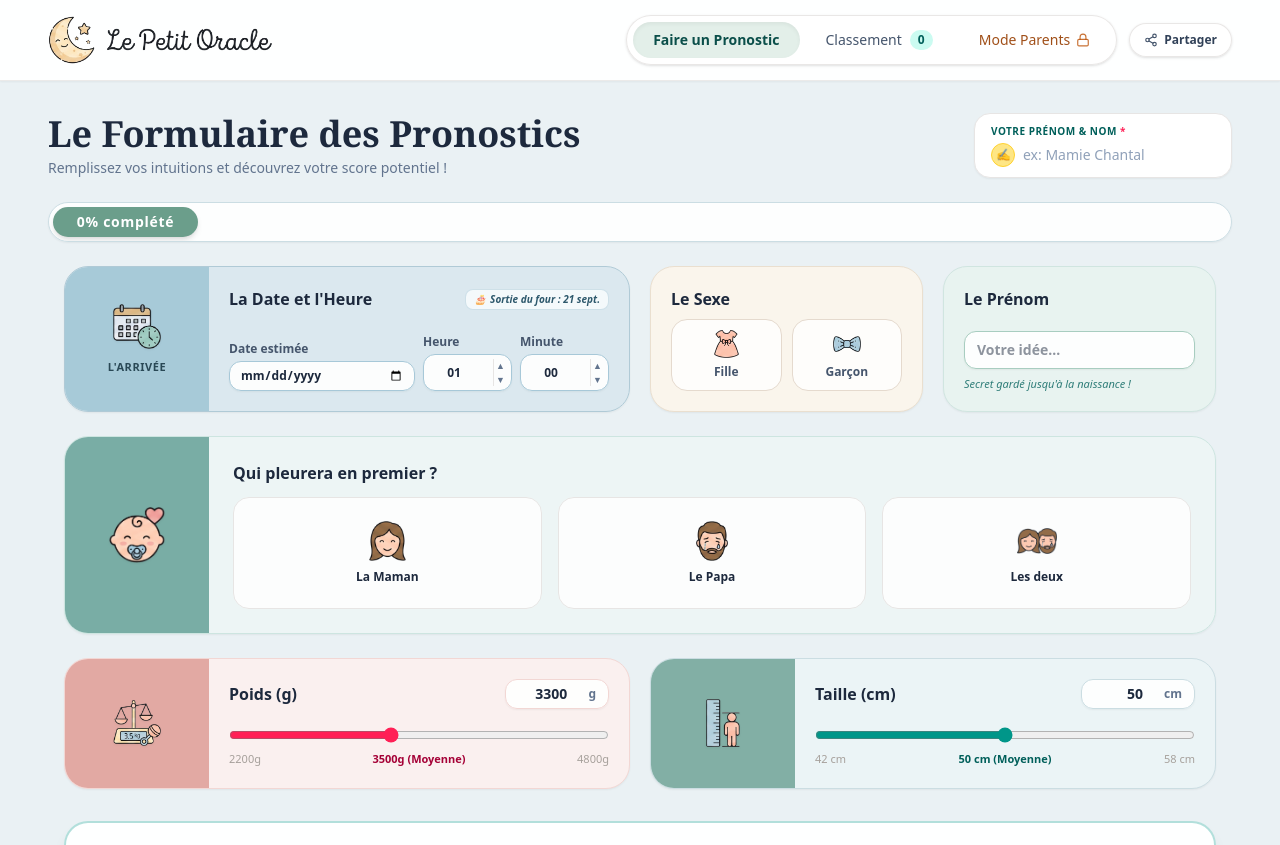
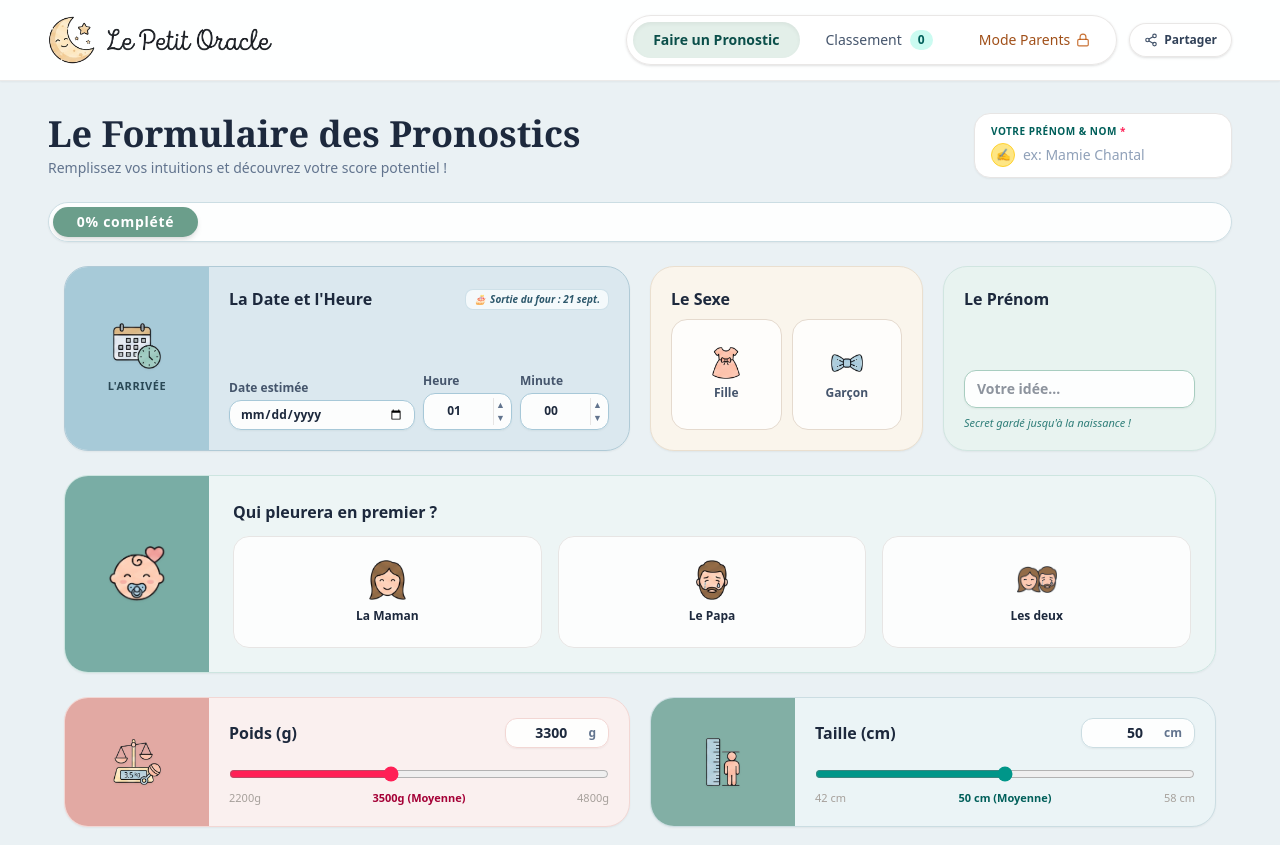
Before and after one commit to JeanGerbier/LePetitOracle, a React (Vite) app: page / in a window 1280 px wide. Shown: the top 845 px of the page. Built offline with nearby package versions, Linux system fonts and the light colour scheme; no server answers; the database is empty; a web font is replaced by a local one.

Commit message:
style: passage des boutons d'options Fille/Garçon en ratio carré parfait 1:1

```diff
--- a/src/components/PredictionForm.tsx
+++ b/src/components/PredictionForm.tsx
@@ -273,26 +273,26 @@ export const PredictionForm: React.FC<PredictionFormProps> = ({ onSubmit }) => {
               <button
                 type="button"
                 onClick={() => setGender('fille')}
-                className={`p-2.5 rounded-2xl border transition-all duration-200 flex flex-col items-center justify-center gap-1.5 cursor-pointer ${
+                className={`aspect-square p-2.5 rounded-2xl border transition-all duration-200 flex flex-col items-center justify-center gap-1.5 cursor-pointer ${
                   gender === 'fille'
                     ? 'bg-[#F5E8D2] border-amber-400 ring-2 ring-amber-300 shadow-sm text-slate-900 font-bold transform -translate-y-0.5'
                     : 'bg-white/80 border-[#E5DACE] hover:bg-white text-slate-600'
                 }`}
               >
-                <img src="/assets/fille.png" alt="Fille" className="w-7 h-7 object-contain" />
+                <img src="/assets/fille.png" alt="Fille" className="w-8 h-8 object-contain" />
                 <span className="text-xs font-bold">Fille</span>
               </button>
 
               <button
                 type="button"
                 onClick={() => setGender('garcon')}
-                className={`p-2.5 rounded-2xl border transition-all duration-200 flex flex-col items-center justify-center gap-1.5 cursor-pointer ${
+                className={`aspect-square p-2.5 rounded-2xl border transition-all duration-200 flex flex-col items-center justify-center gap-1.5 cursor-pointer ${
                   gender === 'garcon'
                     ? 'bg-[#F5E8D2] border-amber-400 ring-2 ring-amber-300 shadow-sm text-slate-900 font-bold transform -translate-y-0.5'
                     : 'bg-white/80 border-[#E5DACE] hover:bg-white text-slate-600'
                 }`}
               >
-                <img src="/assets/garcon.png" alt="Garçon" className="w-7 h-7 object-contain" />
+                <img src="/assets/garcon.png" alt="Garçon" className="w-8 h-8 object-contain" />
                 <span className="text-xs font-bold">Garçon</span>
               </button>
             </div>
```
